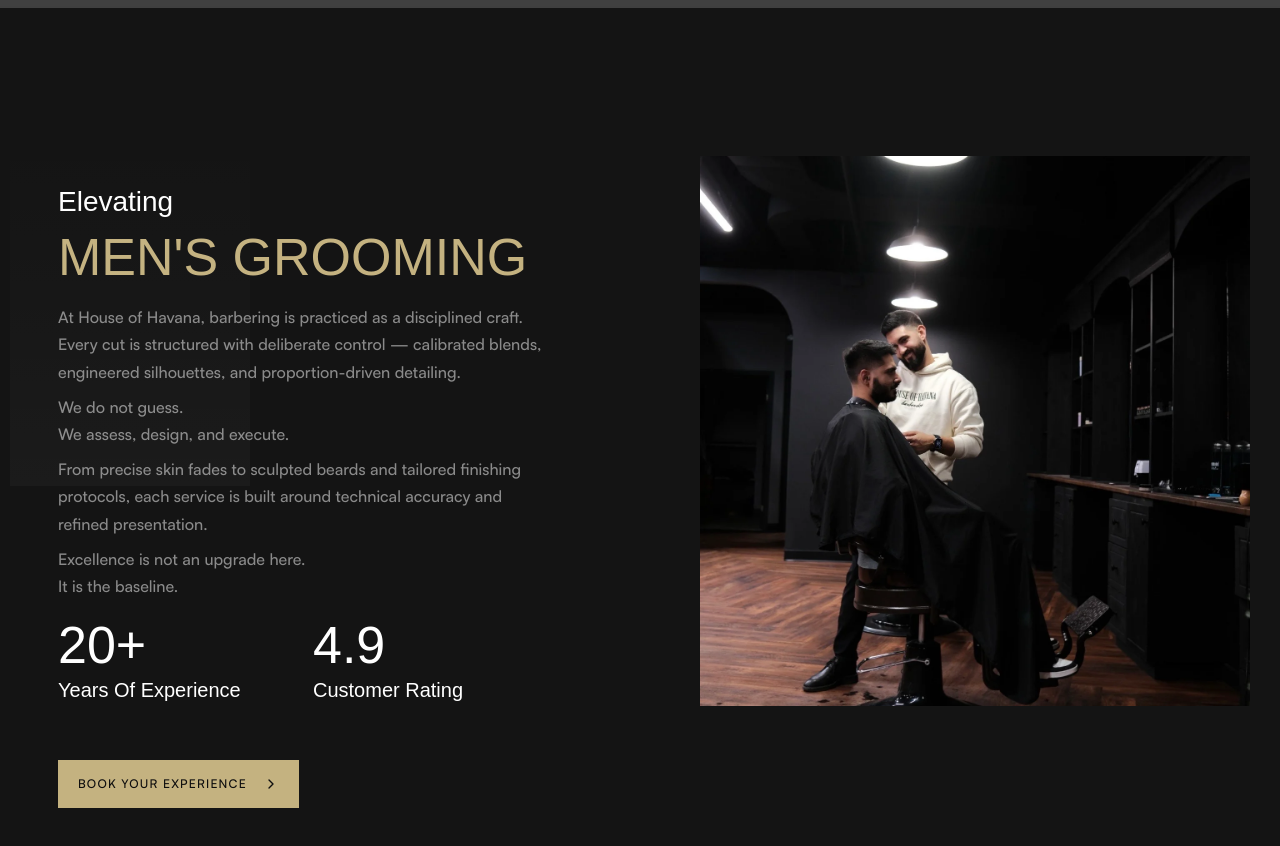
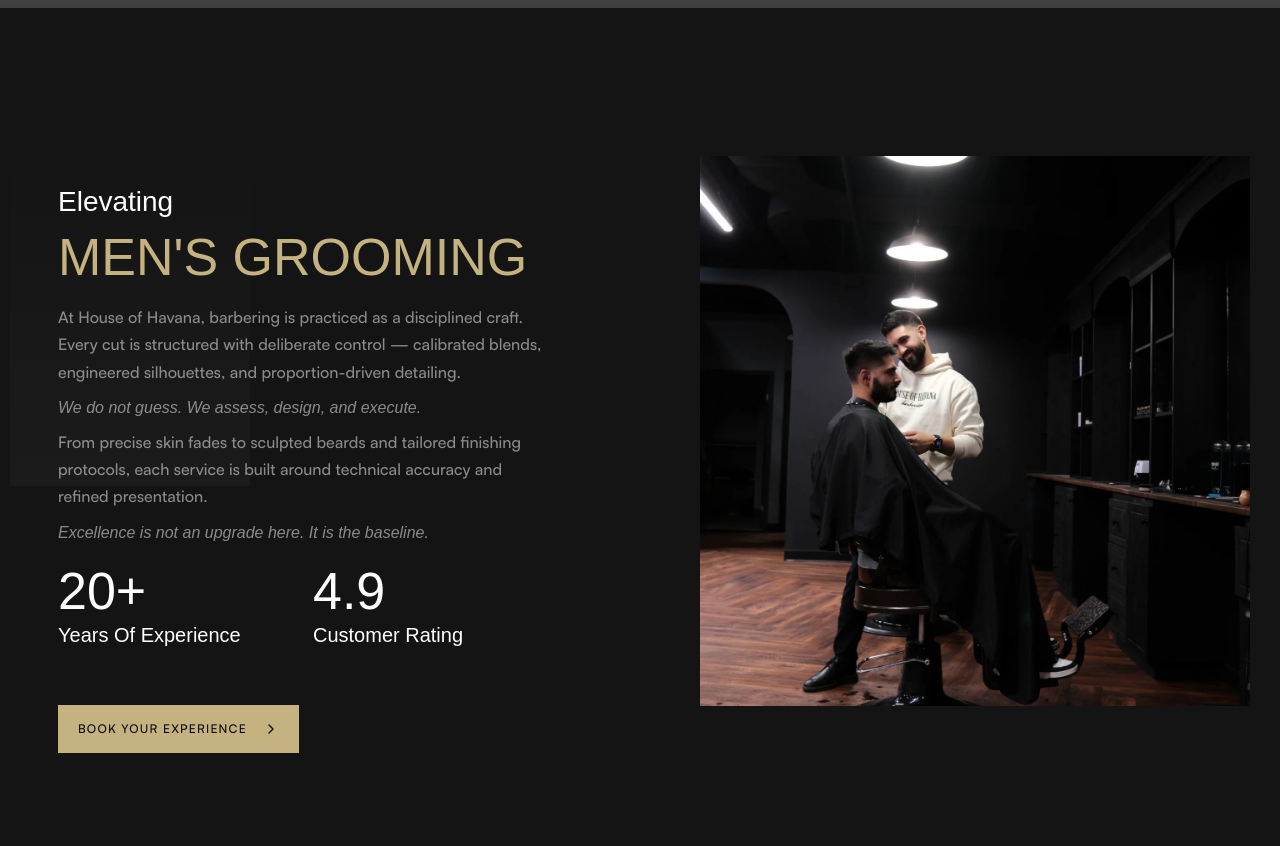
Before and after one commit to houseofhavana/house-of-havana, a Next.js app: page / in a window 1280 px wide. Shown: the part 760-1606 px from the top of the page. Built offline with nearby package versions, Linux system fonts and the light colour scheme; grey boxes are pictures that could not be loaded; a web font is replaced by a local one.

Commit message:
update content

```diff
--- a/components/sections/Ritual.tsx
+++ b/components/sections/Ritual.tsx
@@ -8,27 +8,25 @@ const Ritual = () => {
     <section className="bg-surface py-26">
       <div className="container mx-auto ">
         <div className="grid grid-cols-1 md:grid-cols-2 gap-10 md:gap-20 relative">
-          <div className="p-4 md:p-12 flex flex-col justify-between gap-16 md:gap-4">
-            <div className="absolute w-[240px] h-[350px] bg-gradient-to-b from-transparent to-foreground/3 top-0 left-0"></div>
-            <div>
+          <div className="z-10 p-4 md:p-12 flex flex-col justify-between gap-16 md:gap-4">
+            <div className="z-0 absolute w-[240px] h-[350px] bg-gradient-to-b from-transparent to-foreground/3 top-0 left-0"></div>
+            <div className="z-10">
               <h3 className="heading-4-italic mb-2">Elevating</h3>
               <h2 className="heading-2 mb-4 text-primary">Men's Grooming</h2>
               <p className="text-foreground/50">
                 At House of Havana, barbering is practiced as a disciplined craft. Every cut is structured with deliberate control — calibrated blends, engineered silhouettes, and proportion-driven detailing.
               </p>
-              <p className="text-foreground/50 mt-2">
-                We do not guess.<br />
-                We assess, design, and execute.
+              <p className="text-foreground/50 mt-2 font-heading italic">
+                We do not guess. We assess, design, and execute.
               </p>
               <p className="text-foreground/50 mt-2">
                 From precise skin fades to sculpted beards and tailored finishing protocols, each service is built around technical accuracy and refined presentation.
               </p>
-              <p className="text-foreground/50 mt-2">
-                Excellence is not an upgrade here.<br />
-                It is the baseline.
+              <p className="text-foreground/50 mt-2 font-heading italic">
+                Excellence is not an upgrade here. It is the baseline.
               </p>
             </div>
-            <div className="w-full grid grid-cols-2 gap-4">
+            <div className="z-10 w-full grid grid-cols-2 gap-4">
               <div className="flex flex-col">
                 <h2>20+</h2>
                 <p className="heading-6-italic">Years of Experience</p>
```
